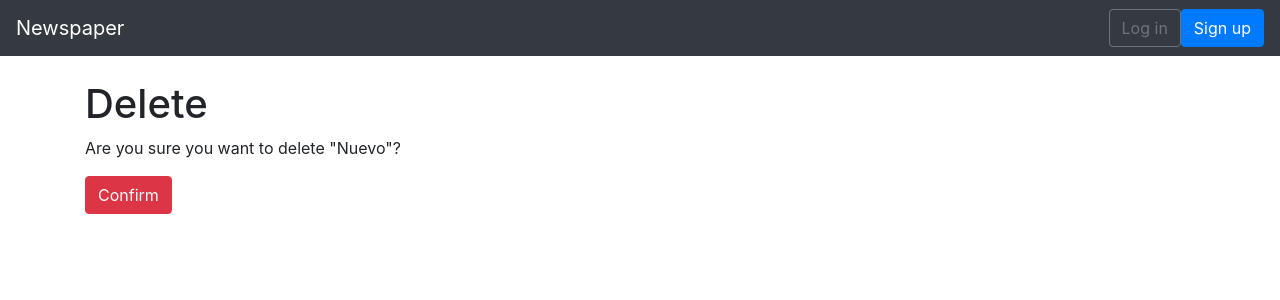
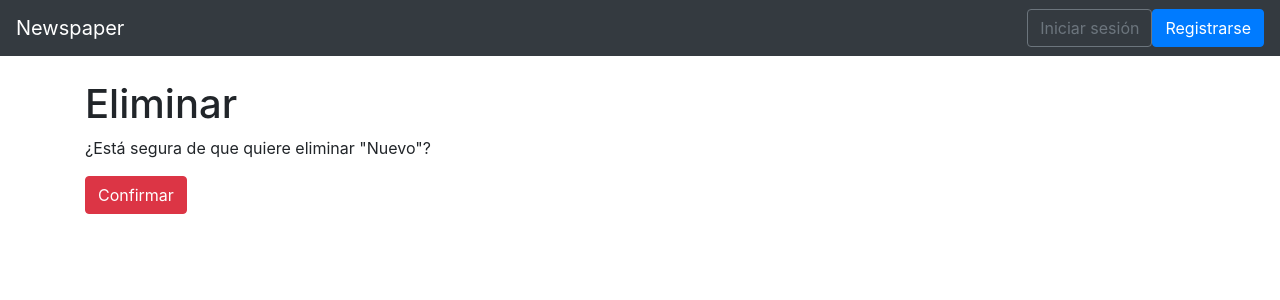
Before and after one commit to piltrafillaeme/Django, a Django app: page /articles/6/delete/ in a window 1280 px wide. Shown: the top 300 px of the page. Run offline with Django 3.2, Linux system fonts and the light colour scheme; data comes from the database, SQL or seed files in the repository; some libraries are stand-ins or nearby versions.

Commit message:
'Traducimos'

```diff
--- a/news/templates/article_delete.html
+++ b/news/templates/article_delete.html
@@ -1,9 +1,9 @@
 {% extends 'base.html' %}
 
 {% block content %}
-  <h1>Delete</h1>
+  <h1>Eliminar</h1>
   <form action="" method="post">{% csrf_token %}
-    <p>Are you sure you want to delete "{{ article.title }}"?</p>
-    <button class="btn btn-danger ml- " type="submit">Confirm</button>
+    <p>¿Está segura de que quiere eliminar "{{ article.title }}"?</p>
+    <button class="btn btn-danger ml- " type="submit">Confirmar</button>
   </form>
 {% endblock %}
--- a/news/templates/article_detail.html
+++ b/news/templates/article_detail.html
@@ -6,6 +6,6 @@
       <p>by {{ object.author }} | {{ object.date }}</p>
       <p>{{ object.body }}</p>
   </div>
-  <p><a href="{% url 'article_edit' article.pk %}">Edit</a> | <a href="{% url 'article_delete' article.pk %}">Delete</a></p>
-  <p>Back to <a href="{% url 'article_list' %}">All Articles</a>.</p>
+  <p><a href="{% url 'article_edit' article.pk %}">Editar</a> | <a href="{% url 'article_delete' article.pk %}">Eliminar</a></p>
+  <p>Volver a <a href="{% url 'article_list' %}">Todos los artículos</a>.</p>
 {% endblock content %}
--- a/news/templates/article_edit.html
+++ b/news/templates/article_edit.html
@@ -1,9 +1,9 @@
 {% extends 'base.html' %}
 
 {% block content %}
-  <h1>Edit</h1>
+  <h1>Editar</h1>
   <form action="" method="post">{% csrf_token %}
     {{ form.as_p }}
-    <button class="btn btn-info ml-2" type="submit">Update</button>
+    <button class="btn btn-info ml-2" type="submit">Actualizar</button>
   </form>
 {% endblock %}
--- a/news/templates/article_list.html
+++ b/news/templates/article_list.html
@@ -7,7 +7,7 @@
     <div class="card">
       <div class="card-header">
         <span class="font-weight-bold">{{ article.title }}</span> &middot;
-        <span class="text-muted">by {{ article.author }} | {{ article.date }}</span>
+        <span class="text-muted">Creado por {{ article.author }} | {{ article.date }}</span>
       </div>
       <div class="card-body">
         <p>{{ article.body }}</p>
--- a/news/templates/base.html
+++ b/news/templates/base.html
@@ -28,16 +28,16 @@
               {{ user.username }}
             </a>
             <div class="dropdown-menu dropdown-menu-right" aria-labelledby="userMenu">
-              <a class="dropdown-item" href="{% url 'password_change' %}">Change password</a>
+              <a class="dropdown-item" href="{% url 'password_change' %}">Cambiar contraseña</a>
                 <div class="dropdown-divider"></div>
-                <a class="dropdown-item" href="{% url 'logout' %}">Log out</a>
+                <a class="dropdown-item" href="{% url 'logout' %}">Cerrar sesión</a>
               </div>
             </li>
           </ul>
         {% else %}
           <form class="form-inline ml-auto">
-            <a href="{% url 'login' %}" class="btn btn-outline-secondary">Log in</a>
-            <a href="{% url 'signup' %}" class="btn btn-primary ml- ">Sign up</a>
+            <a href="{% url 'login' %}" class="btn btn-outline-secondary">Iniciar sesión</a>
+            <a href="{% url 'signup' %}" class="btn btn-primary ml- ">Registrarse</a>
           </form>
         {% endif %}
       </div>
--- a/news/templates/registration/login.html
+++ b/news/templates/registration/login.html
@@ -3,10 +3,10 @@
 {% block title %}Login{% endblock %}
 
 {% block content %}
-<h2>Login</h2>
+<h2>Iniciar sesión</h2>
 <form method="post">
   {% csrf_token %}
   {{ form.as_p }}
-  <button class="btn btn-success ml-2" type="submit">Login</button>
+  <button class="btn btn-success ml-2" type="submit">Iniciar sesión</button>
 </form>
 {% endblock %}
--- a/news/templates/registration/password_reset_complete.html
+++ b/news/templates/registration/password_reset_complete.html
@@ -1,6 +1,6 @@
 {% extends 'base.html' %}
 
-{% block title %}Password reset complete{% endblock %}
+{% block title %}Reestablecimiento de contraseña completado{% endblock %}
 
 {% block content %}
 <h1>Reestablecimiento de contraseña completado</h1>
--- a/news/templates/signup.html
+++ b/news/templates/signup.html
@@ -2,13 +2,13 @@
 
 {% load crispy_forms_tags %}
 
-{% block title %}Sign Up{% endblock %}
+{% block title %}Registro{% endblock %}
 
 {% block content %}
-  <h2>Sign up</h2>
+  <h2>Regístrese</h2>
   <form method="post">
     {% csrf_token %}
     {{ form|crispy }}
-    <button class="btn btn-success" type="submit">Sign up</button>
+    <button class="btn btn-success" type="submit">Registrarse</button>
   </form>
 {% endblock %}
```
